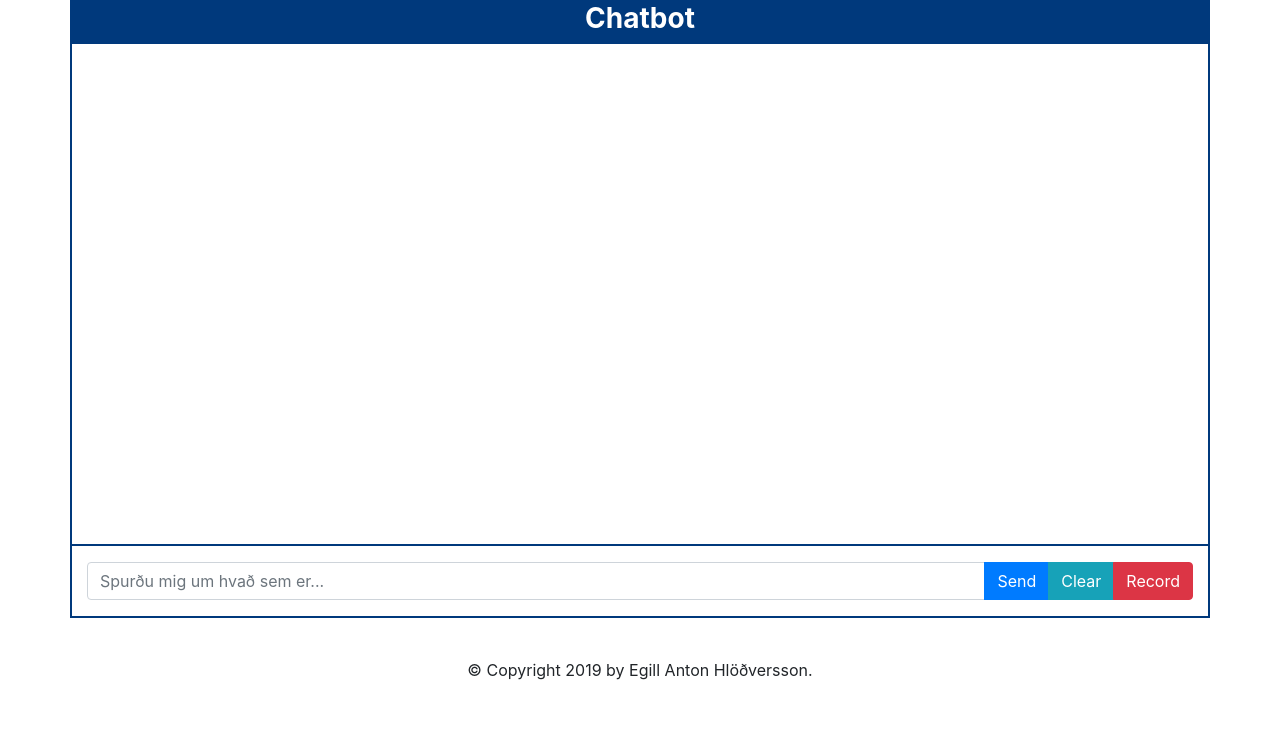
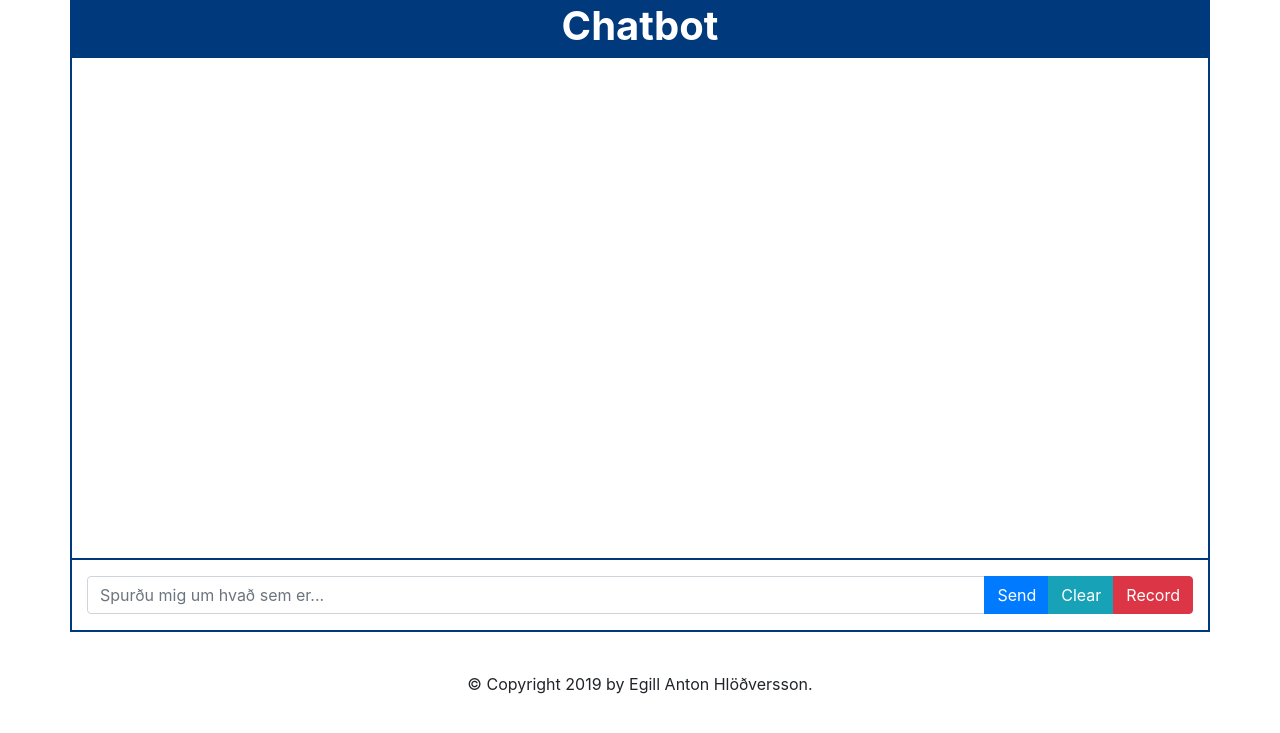
Before and after one commit to egillanton/da-gui, a Flask app: page / in a window 1280 px wide. Shown: the top 733 px of the page. Run offline with Flask 2, Linux system fonts and the light colour scheme; some libraries are stand-ins or nearby versions.

Commit message:
ids' added to buttons

```diff
--- a/templates/index.html
+++ b/templates/index.html
@@ -4,7 +4,7 @@
 <div class="container">
     <div class="row ">
         <div class="col panel-header">
-            <h3 class="text-center font-weight-bold">Chatbot</h3>
+            <h1 class="text-center font-weight-bold">Chatbot</h1>
         </div>
         <div class="w-100"></div>
         <div class="col panel-body">
@@ -16,9 +16,9 @@
             <div class="input-group mb-3">
                 <input type="text" class="form-control" placeholder="Spurðu mig um hvað sem er...">
                 <div class="input-group-append">
-                    <button class="btn btn-primary" type="button">Send</button>
-                    <button class="btn btn-info" type="button">Clear</button>
-                    <button class="btn btn-danger" type="button">Record</button>
+                    <button id="button-send" class="btn btn-primary" type="button">Send</button>
+                    <button id="button-clear" class="btn btn-info" type="button">Clear</button>
+                    <button id="button-record" class="btn btn-danger" type="button">Record</button>
                 </div>
             </div>
         </div>
```
